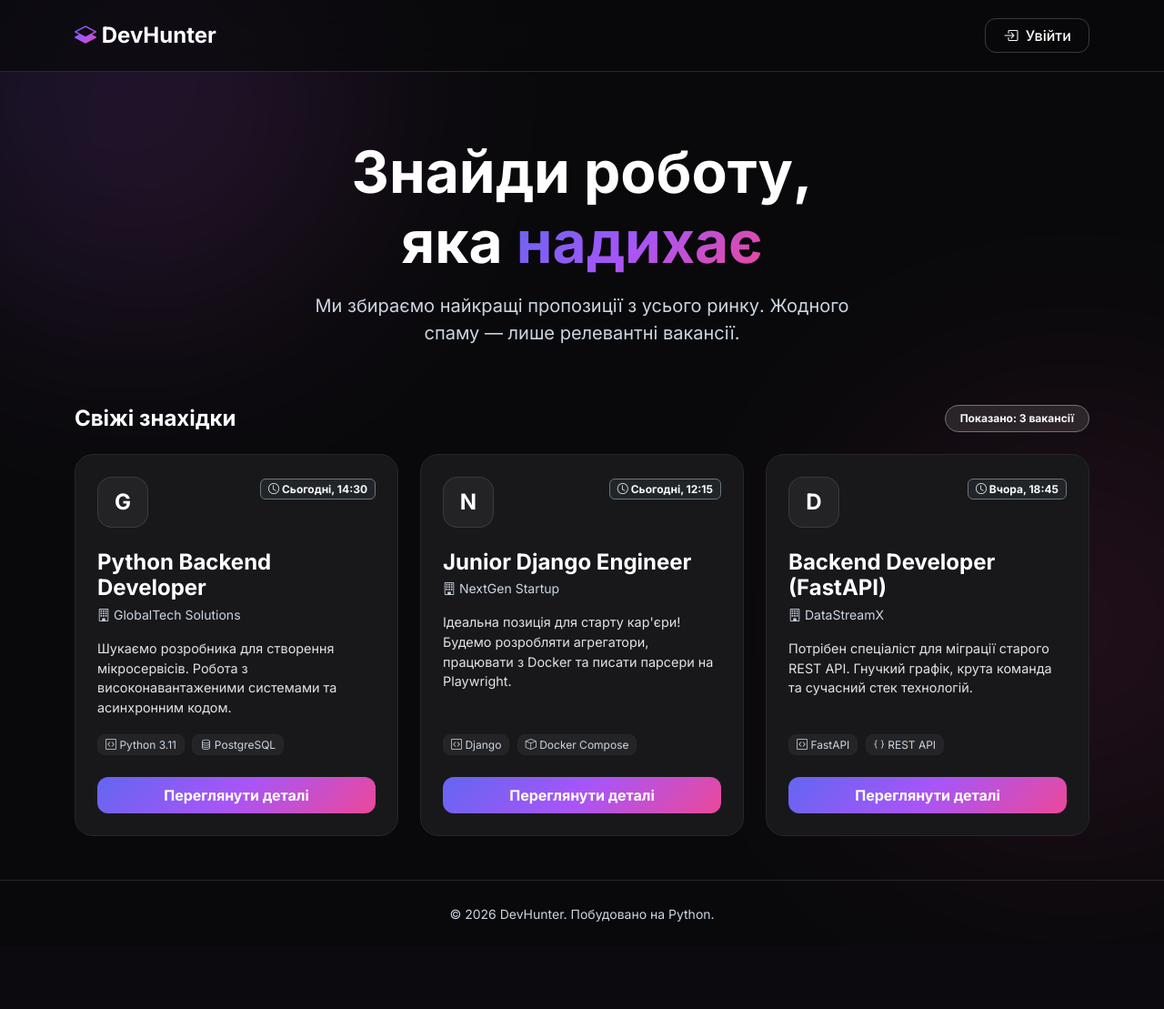
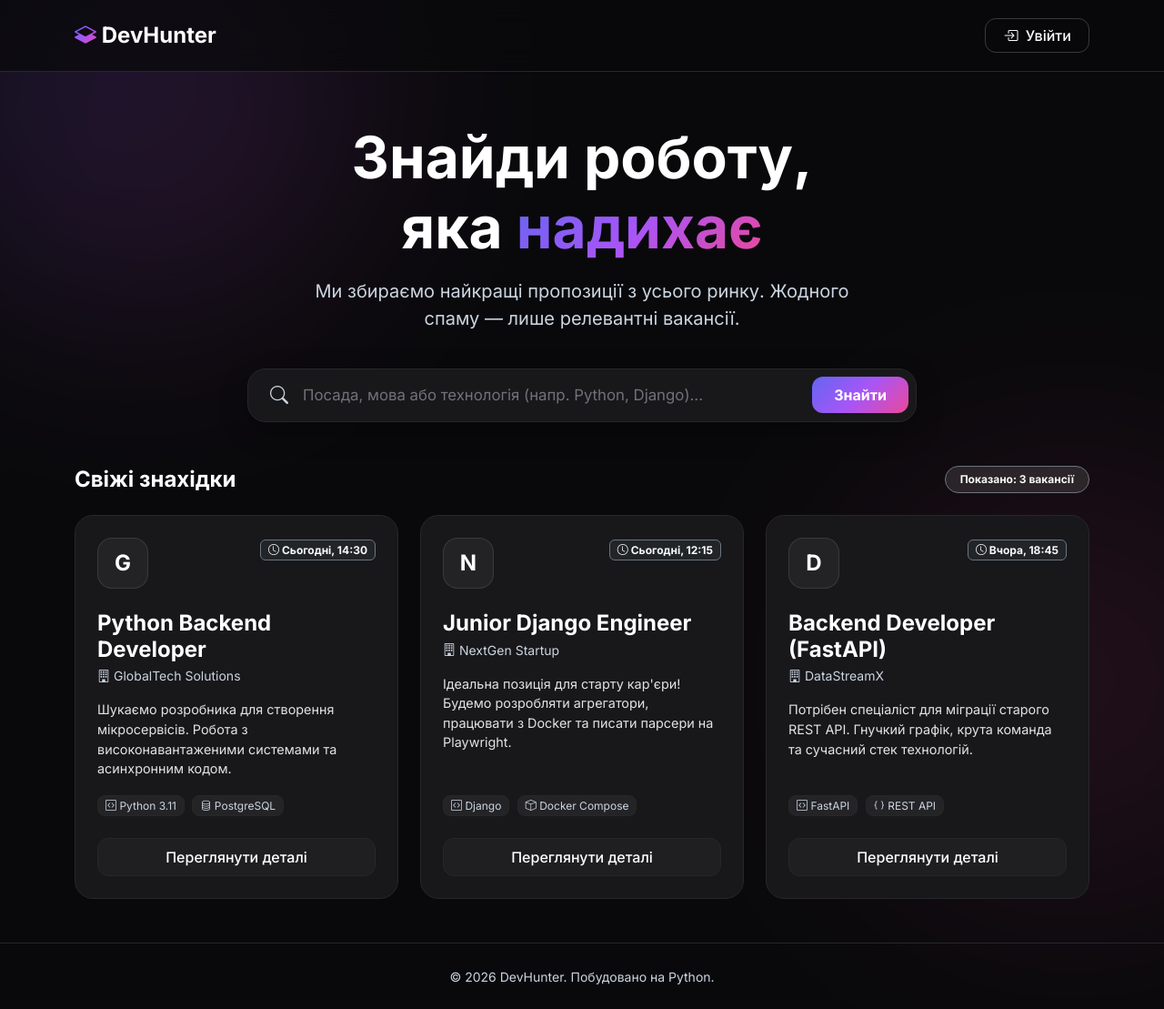
Before and after one commit to Dargram/jobFinder, a Django app: page / in a window 1280 px wide; the page is wider, and only the part inside the window is pictured. Shown: that part at 91% size. Before the commit the page ends 1013 px from the top of that part, so only its background shows below. Run offline with Django 4.2, Linux system fonts and the light colour scheme.

Commit message:
Some fixes in main page, and returning after 2 weeks relax

```diff
--- a/main/templates/index.html
+++ b/main/templates/index.html
@@ -4,11 +4,8 @@
     <meta charset="UTF-8">
     <meta name="viewport" content="width=device-width, initial-scale=1.0">
     <title>DevHunter | Агрегатор</title>
-    <!-- Bootstrap 5 CSS -->
     <link href="https://cdn.jsdelivr.net/npm/bootstrap@5.3.2/dist/css/bootstrap.min.css" rel="stylesheet">
-    <!-- Bootstrap Icons -->
     <link rel="stylesheet" href="https://cdn.jsdelivr.net/npm/bootstrap-icons@1.11.1/font/bootstrap-icons.css">
-    <!-- Google Fonts: Inter -->
     <link href="https://fonts.googleapis.com/css2?family=Inter:wght@400;500;700;900&display=swap" rel="stylesheet">
 
     <style>
@@ -83,6 +80,39 @@
             to { opacity: 1; transform: translateY(0); }
         }
 
+        .search-box-container {
+            background-color: var(--card-bg);
+            border: 1px solid var(--border-color);
+            border-radius: 20px;
+            padding: 0.5rem;
+            transition: all 0.3s ease;
+            box-shadow: 0 10px 30px rgba(0, 0, 0, 0.3);
+        }
+
+        .search-box-container:focus-within {
+            border-color: #a855f7;
+            box-shadow: 0 0 25px rgba(168, 85, 247, 0.25);
+        }
+
+        .search-input {
+            background: transparent;
+            border: none;
+            color: var(--text-main);
+            font-size: 1.05rem;
+            padding-left: 0.5rem;
+        }
+
+        .search-input:focus {
+            background: transparent;
+            border: none;
+            color: var(--text-main);
+            box-shadow: none;
+        }
+
+        .search-input::placeholder {
+            color: #71717a;
+        }
+
         .bento-card {
             background-color: var(--card-bg);
             border: 1px solid var(--border-color);
@@ -121,6 +151,7 @@
             color: var(--text-main);
         }
 
+        /* Головна градієнтна кнопка (тільки для пошуку) */
         .btn-gradient {
             background: var(--gradient-primary);
             color: white;
@@ -134,6 +165,24 @@
             color: white;
             transform: scale(1.02);
             box-shadow: 0 5px 15px rgba(236, 72, 153, 0.4);
+        }
+
+        /* Спокійна кнопка для карток (стиль Outline / Dark) */
+        .btn-card-outline {
+            background: rgba(255, 255, 255, 0.03);
+            border: 1px solid var(--border-color);
+            color: var(--text-main);
+            font-weight: 500;
+            border-radius: 12px;
+            transition: all 0.3s ease;
+        }
+
+        .btn-card-outline:hover {
+            background: rgba(255, 255, 255, 0.08);
+            border-color: #a855f7;
+            color: #fff;
+            box-shadow: 0 0 15px rgba(168, 85, 247, 0.2);
+            transform: translateY(-2px);
         }
 
         .req-badge {
@@ -162,7 +211,7 @@
     </nav>
 
     <!-- Головний заголовок -->
-    <header class="container mt-5 mb-5 pt-4 text-center position-relative z-2">
+    <header class="container mt-5 mb-4 pt-2 text-center position-relative z-2">
         <h1 class="display-3 fw-bold mb-3">Знайди роботу, <br>яка <span class="text-gradient">надихає</span></h1>
         <p class="lead mx-auto text-subtle" style="max-width: 600px;">
             Ми збираємо найкращі пропозиції з усього ринку. Жодного спаму — лише релевантні вакансії.
@@ -171,6 +220,29 @@
 
     <!-- Основний контент -->
     <main class="container mb-5 flex-grow-1 position-relative z-2">
+
+        <!-- Форма пошуку вакансій -->
+        <section class="row justify-content-center mb-5">
+            <div class="col-12 col-md-10 col-lg-8">
+                <form action="" method="GET" class="search-box-container">
+                    <div class="d-flex align-items-center gap-2">
+                        <div class="ps-3 text-subtle fs-5">
+                            <i class="bi bi-search"></i>
+                        </div>
+                        <input type="text"
+                               name="q"
+                               class="form-control search-input flex-grow-1 py-2"
+                               placeholder="Посада, мова або технологія (напр. Python, Django)..."
+                               value="{{ request.GET.q|default:'' }}"
+                               autocomplete="off">
+                        <button type="submit" class="btn btn-gradient px-4 py-2 text-nowrap">
+                            Знайти
+                        </button>
+                    </div>
+                </form>
+            </div>
+        </section>
+
         <div class="d-flex justify-content-between align-items-end mb-4">
             <h4 class="fw-bold m-0 text-white">Свіжі знахідки</h4>
             <span class="badge bg-light bg-opacity-10 border border-secondary text-light px-3 py-2 rounded-pill">
@@ -200,7 +272,7 @@
                         <span class="badge req-badge px-2 py-1 me-1"><i class="bi bi-code-square"></i> Python 3.11</span>
                         <span class="badge req-badge px-2 py-1"><i class="bi bi-database"></i> PostgreSQL</span>
                     </div>
-                    <a href="#" class="btn btn-gradient w-100 py-2">Переглянути деталі</a>
+                    <a href="#" class="btn btn-card-outline w-100 py-2">Переглянути деталі</a>
                 </div>
             </div>
 
@@ -224,10 +296,11 @@
                         <span class="badge req-badge px-2 py-1 me-1"><i class="bi bi-code-square"></i> Django</span>
                         <span class="badge req-badge px-2 py-1"><i class="bi bi-box"></i> Docker Compose</span>
                     </div>
-                    <a href="#" class="btn btn-gradient w-100 py-2">Переглянути деталі</a>
+                    <a href="#" class="btn btn-card-outline w-100 py-2">Переглянути деталі</a>
                 </div>
             </div>
 
+            <!-- Картка 3 -->
             <div class="col">
                 <div class="bento-card delay-3">
                     <div class="d-flex justify-content-between align-items-start mb-4">
@@ -247,7 +320,7 @@
                         <span class="badge req-badge px-2 py-1 me-1"><i class="bi bi-code-square"></i> FastAPI</span>
                         <span class="badge req-badge px-2 py-1"><i class="bi bi-braces"></i> REST API</span>
                     </div>
-                    <a href="#" class="btn btn-gradient w-100 py-2">Переглянути деталі</a>
+                    <a href="#" class="btn btn-card-outline w-100 py-2">Переглянути деталі</a>
                 </div>
             </div>
 
```
Also changed, not shown: 1 other file.
